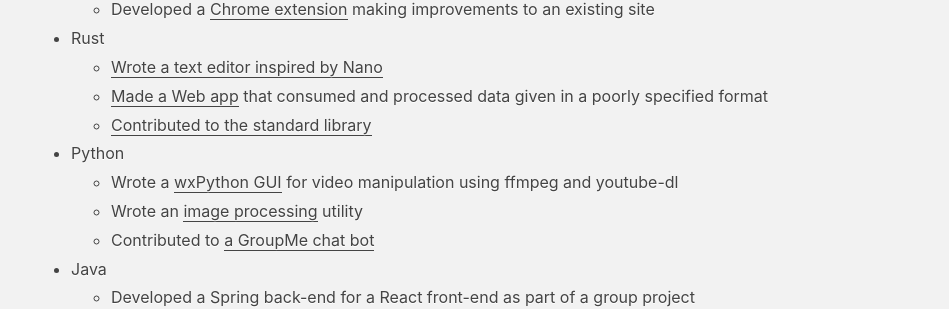
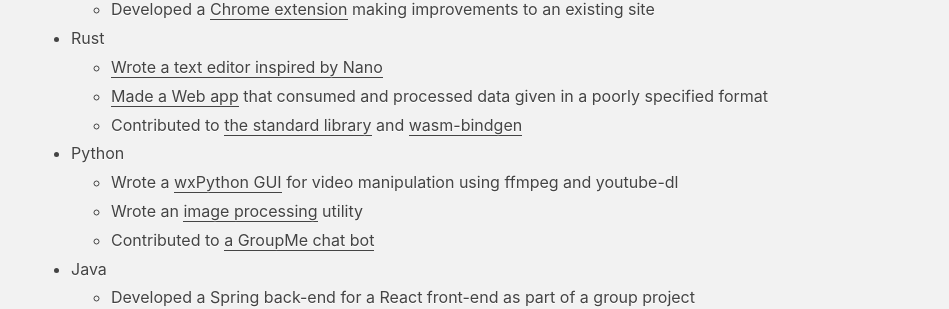
Before and after one commit to boringcactus/boringcactus.github.io, a Jekyll site: the page built from projects.md, in a window 1280 px wide. Shown: the part 713-1022 px from the top of the page, without its empty margins (145-1094 px from the left). Built offline with Jekyll 4.4.1, drawn with Linux system fonts in a browser that asks for light colours.

Commit message:
Update projects.md

```diff
--- a/projects.md
+++ b/projects.md
@@ -26,7 +26,7 @@
 * Rust
   * [Wrote a text editor inspired by Nano](https://github.com/mathphreak/mfte)
   * [Made a Web app](https://github.com/mathphreak/cs-eco-dash) that consumed and processed data given in a poorly specified format
-  * [Contributed to the standard library](https://github.com/rust-lang/rust/pull/34694)
+  * Contributed to [the standard library](https://github.com/rust-lang/rust/pull/34694) and [wasm-bindgen](https://github.com/rustwasm/wasm-bindgen/pull/1843)
 * Python
   * Wrote a [wxPython GUI](https://github.com/boringcactus/vidslice) for video manipulation using ffmpeg and youtube-dl
   * Wrote an [image processing](https://github.com/mathphreak/hexcells_hints) utility
```
